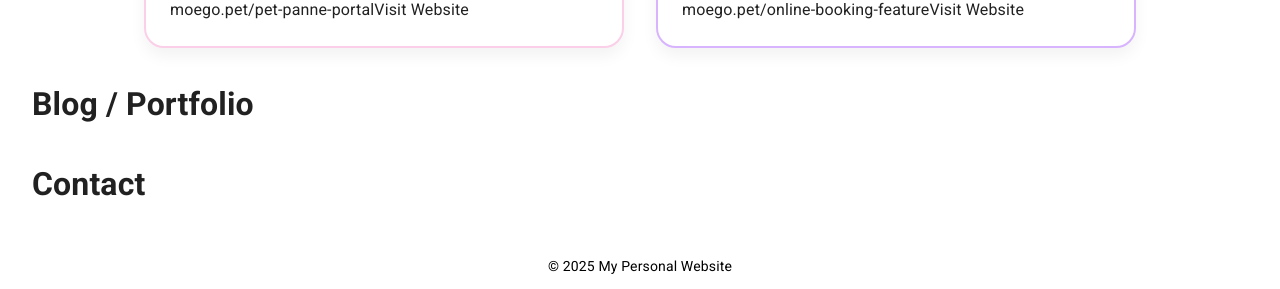
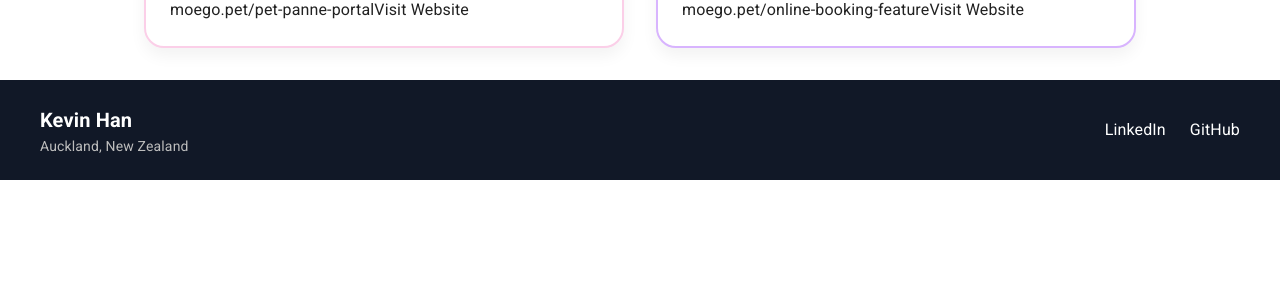
Before and after one commit to HanDonoo/portfolio, a React (Vite) app: page / in a window 1280 px wide. Shown: the part 1894-2183 px from the top of the page. After the commit the page ends 2074 px from the top, so only its background shows below. Built offline with nearby package versions, Linux system fonts and the light colour scheme.

Commit message:
new features

```diff
--- a/src/App.tsx
+++ b/src/App.tsx
@@ -4,8 +4,6 @@ import Footer from './components/Footer';
 import {
     About,
     Projects,
-    Portfolio,
-    Contact,
 } from './components/Content';
 import {Experience} from './components/Experience';
 
@@ -13,16 +11,12 @@ const App: React.FC = () => {
     const aboutRef = useRef<HTMLDivElement>(null);
     const experienceRef = useRef<HTMLDivElement>(null);
     const projectsRef = useRef<HTMLDivElement>(null);
-    const portfolioRef = useRef<HTMLDivElement>(null);
-    const contactRef = useRef<HTMLDivElement>(null);
 
     const handleNavigate = (section: string) => {
         const refs: Record<string, React.RefObject<HTMLDivElement>> = {
             about: aboutRef,
             experience: experienceRef,
             projects: projectsRef,
-            portfolio: portfolioRef,
-            contact: contactRef,
         };
 
         refs[section]?.current?.scrollIntoView({ behavior: 'smooth' });
@@ -36,8 +30,6 @@ const App: React.FC = () => {
                 <About ref={aboutRef} />
                 <Experience ref={experienceRef} />
                 <Projects ref={projectsRef} />
-                <Portfolio ref={portfolioRef} />
-                <Contact ref={contactRef} />
             </div>
 
             <Footer />
--- a/src/components/Content.tsx
+++ b/src/components/Content.tsx
@@ -133,17 +133,3 @@ export const Projects = forwardRef<HTMLDivElement>((_, ref) => (
         </div>
     </div>
 ));
-
-export const Portfolio = forwardRef<HTMLDivElement>((_, ref) => (
-    <div id="portfolio" ref={ref} style={sectionStyle}>
-        <h2 style={titleStyle}>Blog / Portfolio</h2>
-
-    </div>
-));
-
-export const Contact = forwardRef<HTMLDivElement>((_, ref) => (
-    <div id="contact" ref={ref} style={sectionStyle}>
-        <h2 style={titleStyle}>Contact</h2>
-
-    </div>
-));
--- a/src/components/Footer.tsx
+++ b/src/components/Footer.tsx
@@ -1,20 +1,59 @@
 import React from 'react';
-import { Box, Typography } from '@mui/material';
+// 确保导入了 Box, Typography, 和 Link
+import { Box, Typography, Link } from '@mui/material';
 
 const Footer: React.FC = () => {
     return (
         <Box
             component="footer"
             sx={{
-                py: 2,
-                textAlign: 'center',
-                bgcolor: '#ffffff', // 背景白色
-                color: '#000000'     // 字体黑色
+                // 1. 设置背景和文字颜色
+                bgcolor: '#111827', // 这是图片中的深蓝灰色
+                color: '#ffffff',   // 默认文字设为白色
+                py: 3,              // py 是 vertical padding (上下内边距)
+                px: { xs: 2, sm: 4 }, // px 是 horizontal padding (左右内边距), 在不同屏幕尺寸下变化
             }}
         >
-            <Typography variant="body2">
-                © 2025 My Personal Website
-            </Typography>
+            {/* 2. 创建一个内部容器来实现 Flex 布局 */}
+            <Box
+                sx={{
+                    display: 'flex',
+                    justifyContent: 'space-between', // 两端对齐
+                    alignItems: 'center',
+                    // 3. 实现响应式布局
+                    flexDirection: { xs: 'column', sm: 'row' }, // 在小屏幕(xs)上垂直堆叠, 在小屏幕及以上(sm)水平排列
+                    gap: 2, // 设置堆叠时的间距
+                    maxWidth: '1200px', // 设置最大内容宽度
+                    mx: 'auto', // mx: 'auto' 使内容水平居中
+                }}
+            >
+                {/* 4. 左侧内容 */}
+                <Box sx={{ textAlign: { xs: 'center', sm: 'left' } }}>
+                    <Typography
+                        variant="h6" // 使用 h6 变体让字体稍大且加粗
+                        component="p" // 将其渲染为 p 标签更符合语义
+                        sx={{ fontWeight: 'bold' }}
+                    >
+                        Kevin Han
+                    </Typography>
+                    <Typography
+                        variant="body2"
+                        sx={{ color: 'grey.400' }} // 使用 MUI 的主题颜色来设置灰色
+                    >
+                        Auckland, New Zealand
+                    </Typography>
+                </Box>
+
+                {/* 5. 右侧链接 */}
+                <Box sx={{ display: 'flex', gap: { xs: 2, sm: 3 } }}>
+                    <Link href="https://www.linkedin.com/in/kevin-han-1059882b6/" color="inherit" underline="hover">
+                        LinkedIn
+                    </Link>
+                    <Link href="https://github.com/HanDonoo" color="inherit" underline="hover">
+                        GitHub
+                    </Link>
+                </Box>
+            </Box>
         </Box>
     );
 };
```
